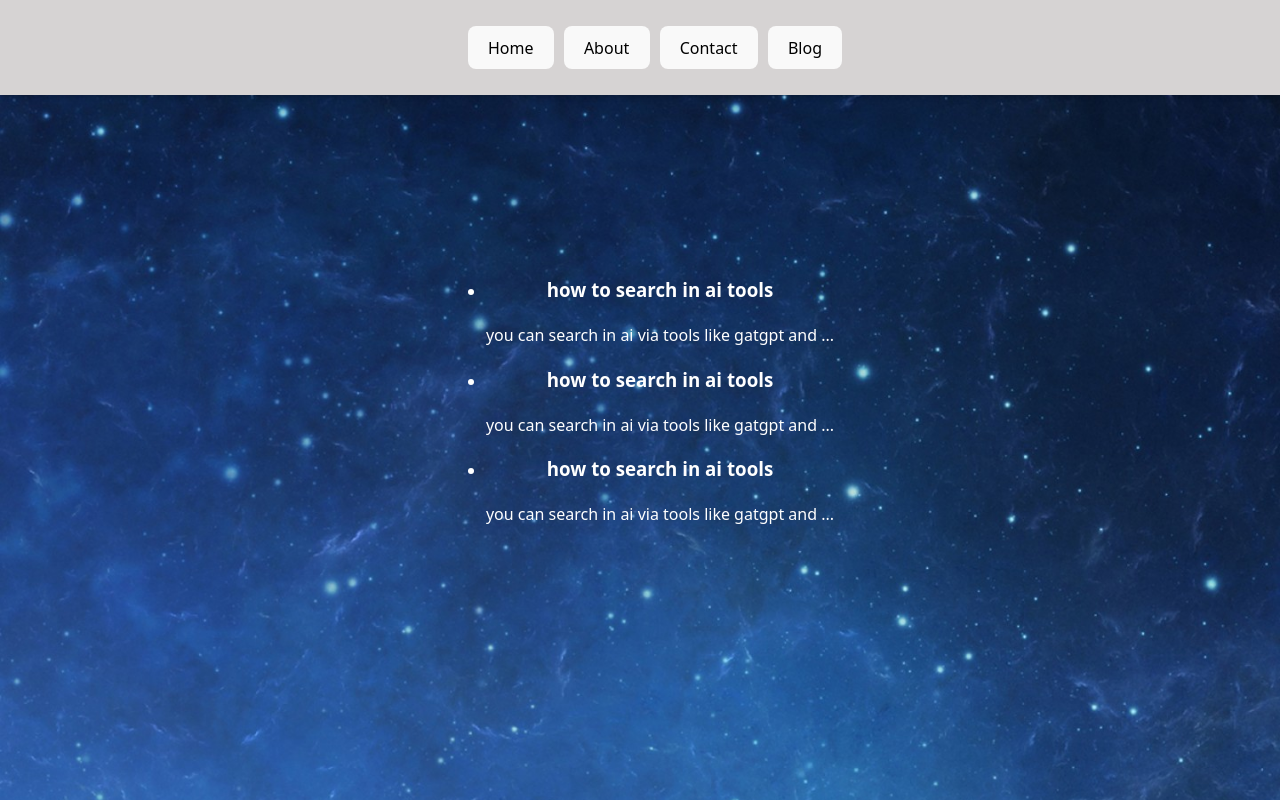
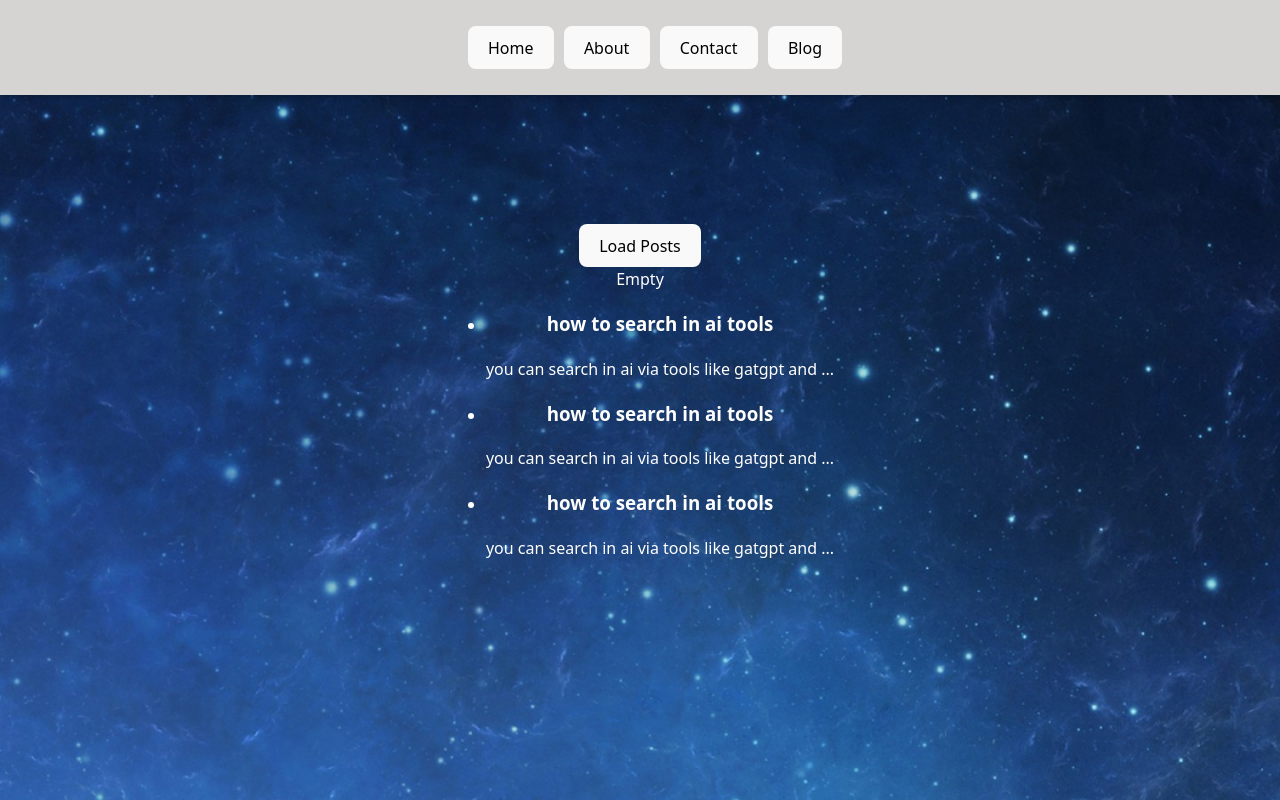
Before and after one commit to AminSBU/react-full-course, a React (Vite) app in the folder 16_Create_new_component_class/create_new_component_class/: page /blog in a window 1280 px wide. Built offline with nearby package versions, Linux system fonts and the light colour scheme.

Commit message:
useState and button to load posts

```diff
--- a/16_Create_new_component_class/create_new_component_class/src/Blog.jsx
+++ b/16_Create_new_component_class/create_new_component_class/src/Blog.jsx
@@ -1,9 +1,13 @@
-import React from "react";
+import React, {useState} from "react";
 import POSTS from './POSTS.json'
 import './Blog.css'
 
-const Blog = () => (
+const Blog = () => {
+    const [posts, setPosts] = useState([])
+    return(
         <div className="post-contents">
+            <button>Load Posts</button>
+            {posts.length === 0 && <div>Empty</div>}
             <ul>
                 {POSTS.map((post) => (
                     <li key={post.id}>
@@ -14,5 +18,6 @@ const Blog = () => (
             </ul>
         </div>
     );
+};
 
 export default Blog;
```
Lines whose indentation alone changed are shown as unchanged.
